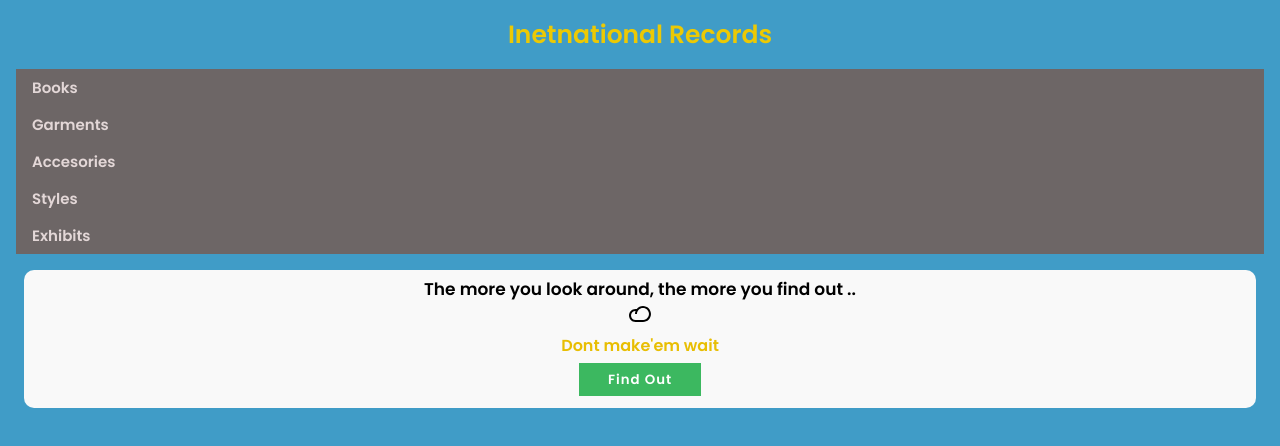
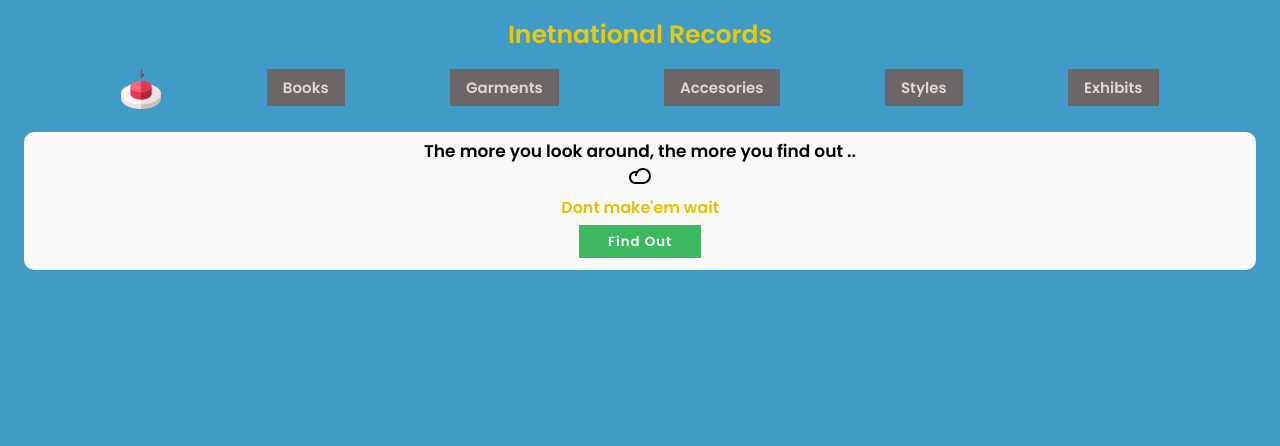
Before and after one commit to realsulty/international-records, a website: page index.html in a window 1280 px wide. Drawn offline with Linux system fonts and the light colour scheme.

Commit message:
added files

```diff
--- /dev/null
+++ b/app.js
@@ -0,0 +1 @@
+alert('Are you ready?');
--- a/index.html
+++ b/index.html
@@ -9,6 +9,7 @@
 
 </head>
 <body>
+    <script src="app.js"></script>
 
 
 
@@ -19,6 +20,17 @@
 
         <h1>Inetnational Records
         </h1>
+        <div class="items">
+            <a href=""><img src="/img/button.png" alt=""></a>
+                <!--
+
+                    <li><a href="">Books</a></li>
+                    <li><a href="">Garments</a></li>
+                    <li><a href=""></a></li>
+                    <li><a href=""></a></li>
+                    <li><a href=""></a></li>
+                    <a href=""><li>Books </li></a>
+                                                    -->
 
         <a href=""> <h2>Books</h2></a>
         <a href=""><h2>Garments</h2></a>
@@ -26,6 +38,8 @@
         <a href=""><h2>Styles</h2></a>
         <a href=""><h2>Exhibits</h2></a>
 
+
+        </div>
     </div>
 
     <section class="statement">
--- a/style.scss
+++ b/style.scss
@@ -46,9 +46,22 @@
             text-align: center;
             margin-bottom: 15px;
             }
+
+            .items{
+                 display: flex;
+                 justify-content: space-evenly;
+
+                img{
+                    width: 40px;
+
+
+                    }
+
             h2{
 
-                font-size:15px;
+                  //  list-style: none;
+                    // display: none;
+                    font-size:15px;
                     padding: 0.4rem 0;
                     color: #e3d7d7;
                     text-align: left;
@@ -56,13 +69,14 @@
                     background: rgb(109, 102, 102);
                     padding: 1rem;
                     &:hover{
-        transform: translatex(10px);
+       // transform: translatex(10px);
         color: #ecc904;
         background: #2f2b2bc4;
 
 
 
     }
+                }
                 }
 
                     a{
```
Also changed, not shown: img/button.png (added), page.js (deleted), style.css, 2 other files.
